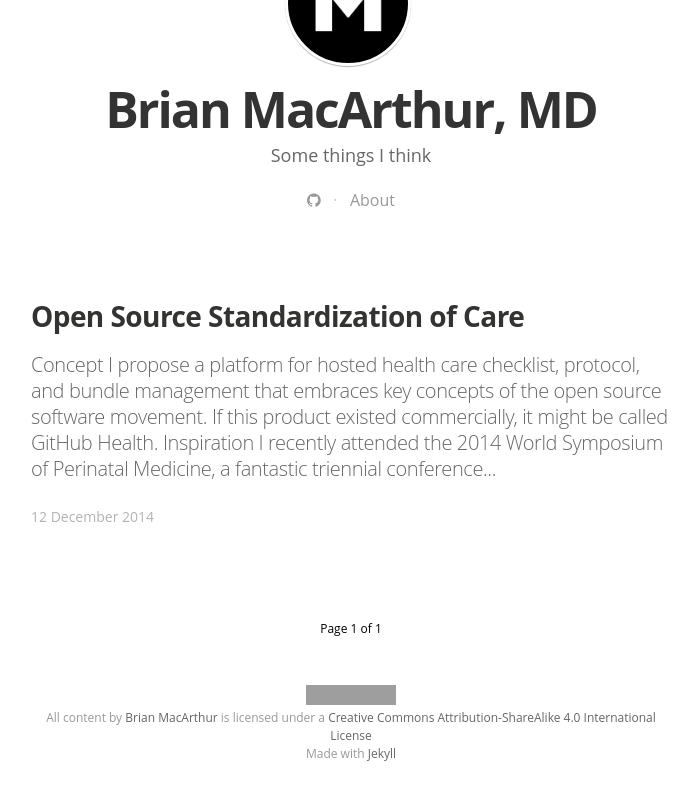
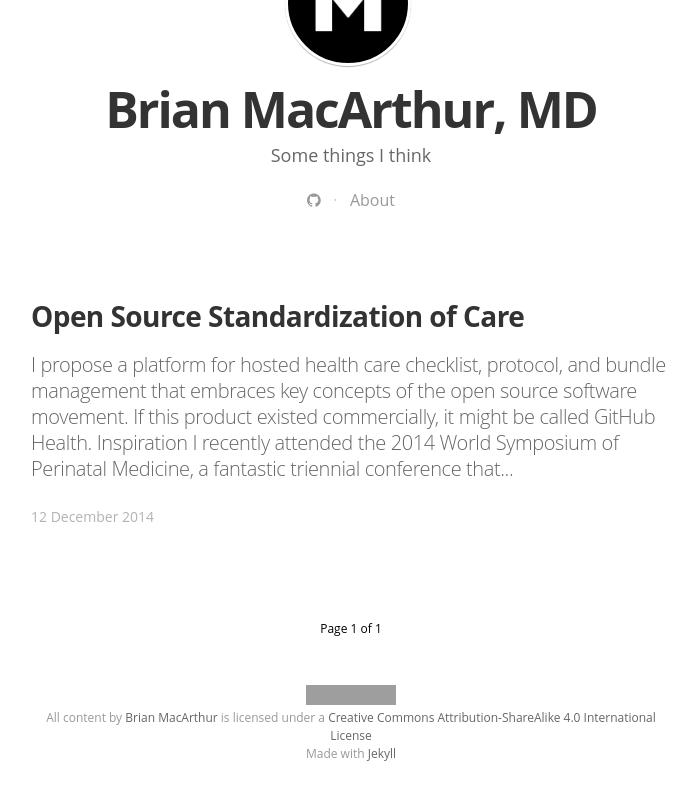
Before and after one commit to brianmacarthur/brianmacarthur.github.io, a Jekyll site: the page built from index.html, in a window 1280 px wide. Shown: the part 450-1260 px from the top of the page, without its empty margins (289-987 px from the left). Built offline with Jekyll 4.4.1, drawn with Linux system fonts in a browser that asks for light colours; nearby versions of some CDN libraries; some web fonts are replaced; Markdown is read by kramdown in place of the engine named in the settings; the list of posts is cut into pages by our own code; grey boxes are pictures that could not be loaded.

Commit message:
Reformatted lastest post

```diff
--- a/_posts/2014-12-12-open-source-standardization-of-care.markdown
+++ b/_posts/2014-12-12-open-source-standardization-of-care.markdown
@@ -6,9 +6,7 @@ categories: introduction
 tags:
 image: /assets/article_images/2014-08-29-welcome-to-jekyll/desktop.jpg
 ---
-# Concept
 I propose a platform for hosted health care checklist, protocol, and bundle management that embraces key concepts of the open source software movement. If this product existed commercially, it might be called GitHub Health.
-
 #Inspiration
 I recently attended the 2014 World Symposium of Perinatal Medicine, a fantastic triennial conference that I can't recommend highly enough. That is where I had my first thoughts about open source standardization of care.
 
@@ -17,39 +15,30 @@ Steven Clark, MD of the Baylor College of Medicine and Texas Children's Hospital
 Another presenter, Alan Spitzer, MD approached the same topic from the other end of the spectrum as the Senior VP for Research, Education and Quality at Mednax, Pediatrix Medical Group, and American Anesthesiology. He delivered a presentation entitled, "How do we safely improve care in the NICU?." In it, he highlighted the importance of measuring outcomes at every level of a health care organization and using that data to design and implement strategies to improve outcomes for underperforming providers and sites across the organization.
 
 One of the messages I took away from each presenter was that there remain multitudinous targets for standardization of care across a broad swathe of the medical landscape. On the other hand, there are immense challenges involved in the development of best practices within an organization. On top of that, there are further obstacles in the way of sharing them with the broader health care community. I considered all of these things against my background as a once rural provider affiliated with a small, independent hospital and how magnified these challenges are in that setting.
-
 #Terminology
 When we talk about standardization of care, at least 3 terms come to mind: checklists, protocols, and bundles. There are semantic distinctions between these terms that I won't get into now, though the IHI website has a great discussion of what constitutes a bundle. Regardless of there differences in meaning, they can all be represented by a common syntax. For this reason, and in a nod to the formerly pejorative term, cookbook medicine, I will hereafter refer to them collectively as recipes. Specifically, a recipe is the underlying data structure of a checklist, protocol, or bundle.
 
 Software developers are familiar with the terms version control system and repository, but they might be new ideas to clinicians. At the risk of oversimplification, a version control system allows a team of software developers to collaboratively access and modify project files with careful tracking and attribution of every change made along the way. There are usually specific work flows that support the management of new features, bug fixes, and releases. Repositories are the specialized file systems that house the projects.
 
 Open source is a term that has most frequently been applied to software development because that is where it originated. It generally refers to software for which the source code is available for inspection and modification, but it has since found applications across the spectrum of media under a variety of licenses. Licensing is the critical feature of all open source material that determines how the material may be shared and modified. The written material on this site, for example, is licensed under the Creative Commons Attribution-ShareAlike 4.0 International License. Licensing considerations will be just as critical to open source standardization of care as they are to any other form of media. Common licenses in the MIT, BSD, GNU, and Apache spectrum may be entirely adequate to meet the needs of open source health information technology, but the choice of license will need to be considered carefully as the arena evolves.
-
 ##Key terms
 - recipe
 - version control system
 - repository
 - open source
 - licensing
-
 #Implementation
 What I propose is a software ecosystem that revolves around a central host of version controlled open source recipes that conform to a well defined specification.
-
 ##Recipe specification
 The recipe specification ideally leverages existing tools and familiar data structures. Ideally, there already exists a specification for computer physician order entry (CPOE) for which EHRs already have integration modules, and which is openly available. Otherwise, I would recommend a lightweight CPOE JavaScript or CoffeeScript framework or a CPOE templating engine to handle not just data objects but instruction logic.
-
 ##Recipe managment
 Consider a source code management platform like GitHub. Now imagine that instead of source code repositories, it hosts standardization of care repositories. Each recipe repository would track changes and attribute contributors along with optionally including a description of the recipe and providing citations for each component. Additionally, each repository would have its own permalink, be indexed for search, and have a rating. A public API would facilitate the development of authoring clients, mobile viewers, and EHR integration.
-
 ##Authoring
 A capable first-party authoring client in the form of a web application is critical to the success of this project. Until a recipe specification is defined, we must just take it for granted that such an application would be produced before public release.
-
 ##Validation
 A strong validation tool or test suite must be run against any recipe before sharing is permitted. With careful consideration of the recipe specification, it should be possible to develop a universal test suite that can be run against any recipe on the host any time a modification is made. While this would not obviate the need for client-specific testing in the case of EHR integration, it would provide a basic level of security to the community.
-
 ##Support
 I'm not convinced that endorsement from policy makers and EHR vendors is absolutely critical to the success of this endeavor, but it would be immensely helpful to gain some support from industry or government in the initial drive to gain traction for a CPOE-like recipe specification. Health information technology does not have the best track record when it comes to interoperability, but I would treat this as an opportunity to make a positive change on that issue.
-
 #Conclusion
 In summary, what is needed is a recipe specification and a platform that supports authoring, version control, sharing, rating, searching, and viewing of care recipes along with an API to support the development of a range of client applications, including EHR integration.
 
```
